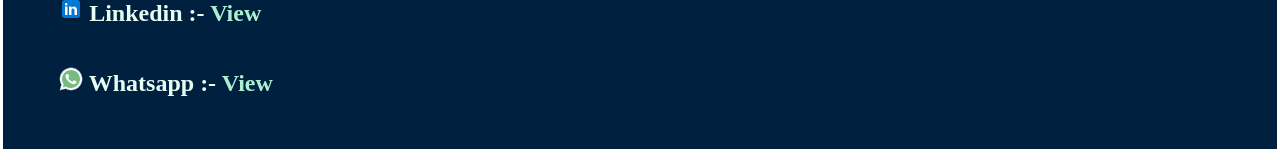
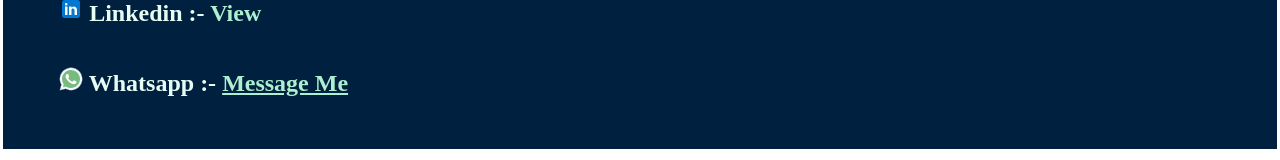
Before and after one commit to DeathDeveloper/PersonalWebsite, a plain HTML site: page index.html in a window 1280 px wide. Shown: the part 1328-1488 px from the top of the page. Drawn offline with Linux system fonts and the light colour scheme.

Commit message:
Update index.html

```diff
--- a/index.html
+++ b/index.html
@@ -108,7 +108,7 @@
                 <h2>
                     <img src="source/whatsapp.svg" alt="logo-whatsapp">
                     Whatsapp :-
-                    <a href="#"> View </a>
+                    <a href="https://wa.me/qr/XYJFSIJD6C73F1"> <u>Message Me</u></a>
                 </h2>
             </li>
         </ul>
```
